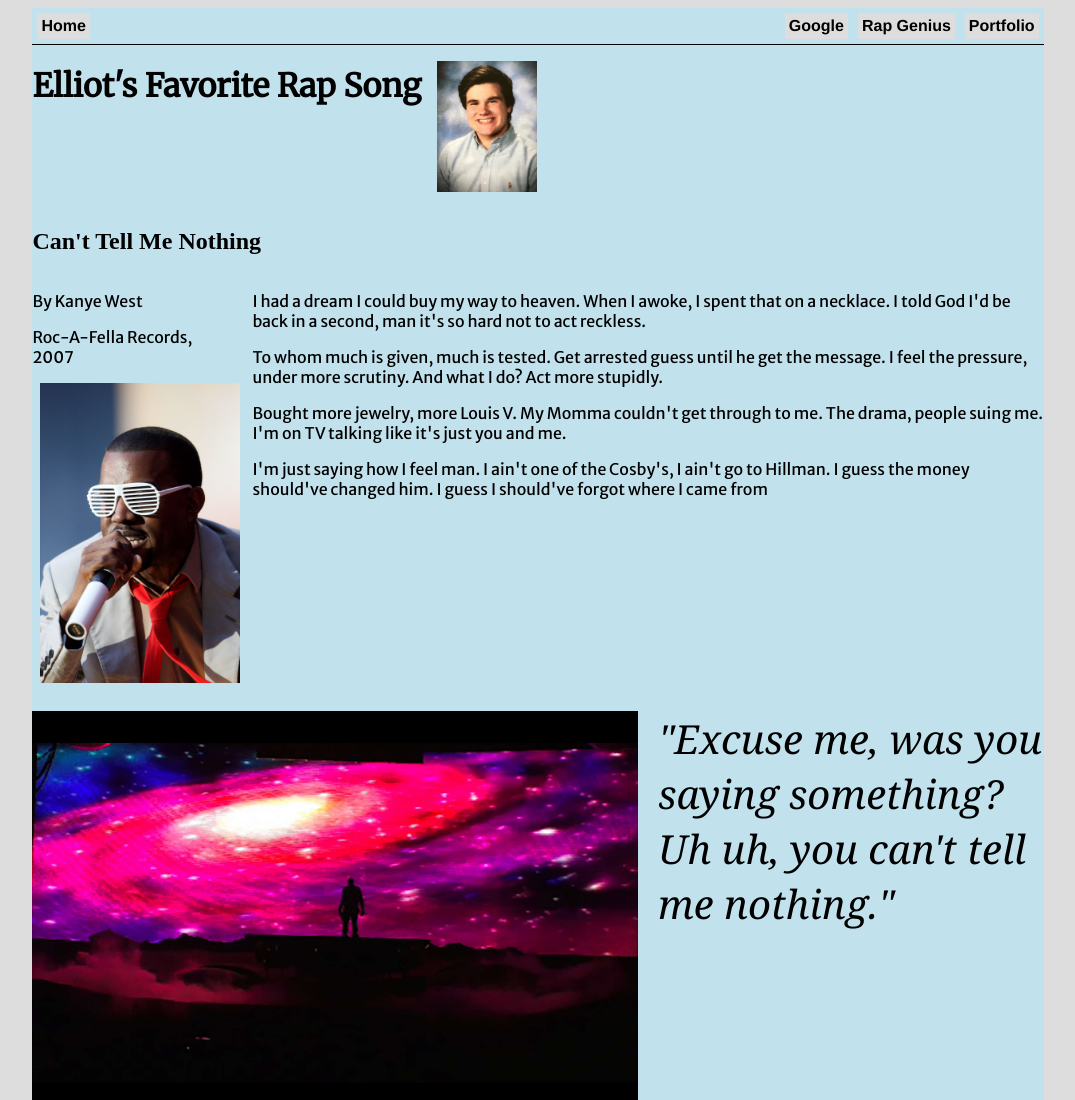
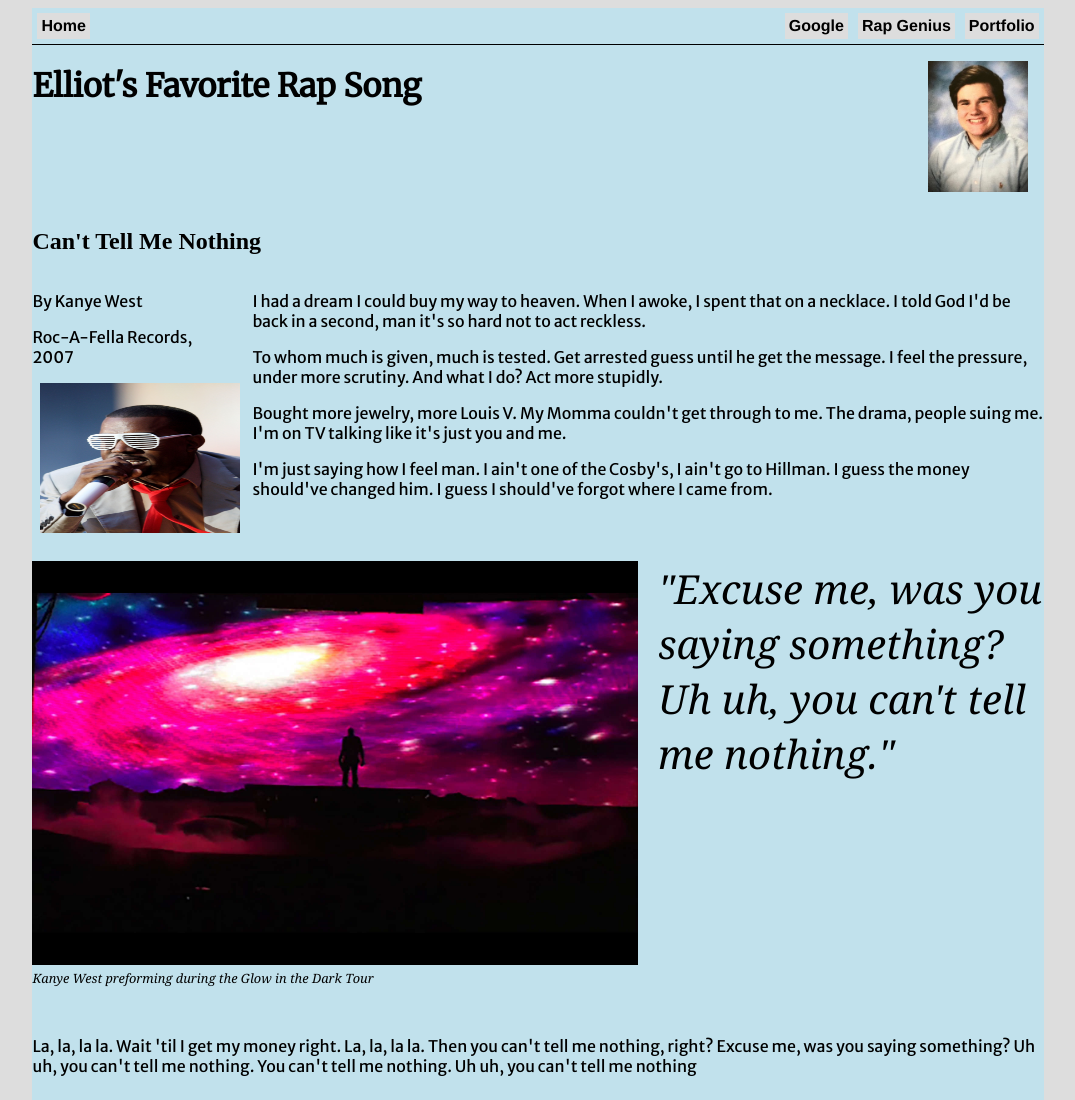
Before and after one commit to J4502-SS19/elliotbauman, a plain HTML site: page index.html in a window 1280 px wide. Shown: the top 1100 px of the page, without its empty margins (102-1177 px from the left). Drawn offline with Linux system fonts and the light colour scheme.

Commit message:
quick code fix

```diff
--- a/grid.css
+++ b/grid.css
@@ -1,5 +1,5 @@
 .title {display: flex;
-jusify-content: space-between;}
+justify-content: space-between;}
 
 nav ul { display:flex;
   flex-flow:column; }
@@ -10,7 +10,7 @@ nav ul { display:flex;
 
 .logo {display: none;}
 
-article {margin-bottom: 0.7em; border-bottom: 1px solid: #ccc;}
+article {margin-bottom: 0.7em; border-bottom: 1px solid; color: black}
 
 article:last-of-type {border-bottom: none;}
 
@@ -20,7 +20,7 @@ article:last-of-type {border-bottom: none;}
 }
 
 @media screen and (min-width:600px) {
-  .logo {display:block; margin: 1em;}
+  .logo {display:block; margin: 1em; float: right}
 }
 
 @media screen and (min-width:600px){
--- a/index.html
+++ b/index.html
@@ -31,13 +31,13 @@
 			<header class="authorbox">
 				<p class="byline">By Kanye West</p>
 				<p class="dateline">Roc-A-Fella Records, 2007</p>
-				<img src="img/Kanye.jpg" alt="A picture of the blog post author"/>
+				<img src="img/Kanye.jpg" alt="A picture of the blog post author" height="150px"/>
 			</header>
 			<section class="section1">
 				<p>I had a dream I could buy my way to heaven. When I awoke, I spent that on a necklace. I told God I'd be back in a second, man it's so hard not to act reckless. </p>
 				<p>To whom much is given, much is tested. Get arrested guess until he get the message. I feel the pressure, under more scrutiny. And what I do? Act more stupidly. </p>
 				<p>Bought more jewelry, more Louis V. My Momma couldn't get through to me. The drama, people suing me. I'm on TV talking like it's just you and me. </p>
-				<p>I'm just saying how I feel man. I ain't one of the Cosby's, I ain't go to Hillman. I guess the money should've changed him. I guess I should've forgot where I came from </p>
+				<p>I'm just saying how I feel man. I ain't one of the Cosby's, I ain't go to Hillman. I guess the money should've changed him. I guess I should've forgot where I came from. </p>
 			</section>
 			<section class="image">
 				<img src="img/glo.jpg" width="100%" alt="Kanye on Tour"/>
```
